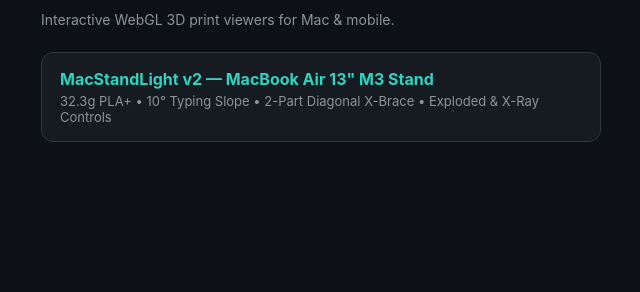
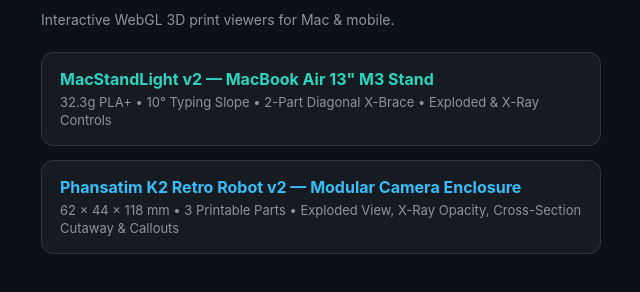
Before and after one commit to calebatkins530-max/my-3d-viewers, a plain HTML site: page index.html in a window 1280 px wide. Shown: the part 76-368 px from the top of the page, without its empty margins (319-959 px from the left). Drawn offline with Linux system fonts and the light colour scheme.

Commit message:
Add Retro Robot v2 viewer card
Updated HTML content and styles for cards.

```diff
--- a/index.html
+++ b/index.html
@@ -9,19 +9,26 @@
   .wrap { max-width: 560px; width: 100%; }
   h1 { font-size: 22px; margin-bottom: 8px; }
   p { color: #8b949e; font-size: 14px; margin-bottom: 24px; }
-  a.card { display: block; background: #161b22; border: 1px solid #30363d; border-radius: 12px; padding: 16px 18px; text-decoration: none; color: #e6edf3; transition: border-color 0.15s; }
+  a.card { display: block; background: #161b22; border: 1px solid #30363d; border-radius: 12px; padding: 16px 18px; margin-bottom: 14px; text-decoration: none; color: #e6edf3; transition: border-color 0.15s; }
   a.card:hover { border-color: #2dd4bf; }
   .title { font-size: 16px; font-weight: 700; color: #2dd4bf; margin-bottom: 4px; }
-  .meta { font-size: 13px; color: #8b949e; }
+  .title.robot { color: #38bdf8; }
+  .meta { font-size: 13px; color: #8b949e; line-height: 1.4; }
 </style>
 </head>
 <body>
   <div class="wrap">
     <h1>My 3D CAD Viewers</h1>
-    <p>Interactive WebGL 3D print viewers for Mac & mobile.</p>
+    <p>Interactive WebGL 3D print viewers for Mac &amp; mobile.</p>
+
     <a class="card" href="./macstandlight-v2.html">
       <div class="title">MacStandLight v2 — MacBook Air 13" M3 Stand</div>
-      <div class="meta">32.3g PLA+ • 10° Typing Slope • 2-Part Diagonal X-Brace • Exploded & X-Ray Controls</div>
+      <div class="meta">32.3g PLA+ • 10° Typing Slope • 2-Part Diagonal X-Brace • Exploded &amp; X-Ray Controls</div>
+    </a>
+
+    <a class="card" href="./retro_robot_v2_3d_viewer.html">
+      <div class="title robot">Phansatim K2 Retro Robot v2 — Modular Camera Enclosure</div>
+      <div class="meta">62 × 44 × 118 mm • 3 Printable Parts • Exploded View, X-Ray Opacity, Cross-Section Cutaway &amp; Callouts</div>
     </a>
   </div>
 </body>
```
